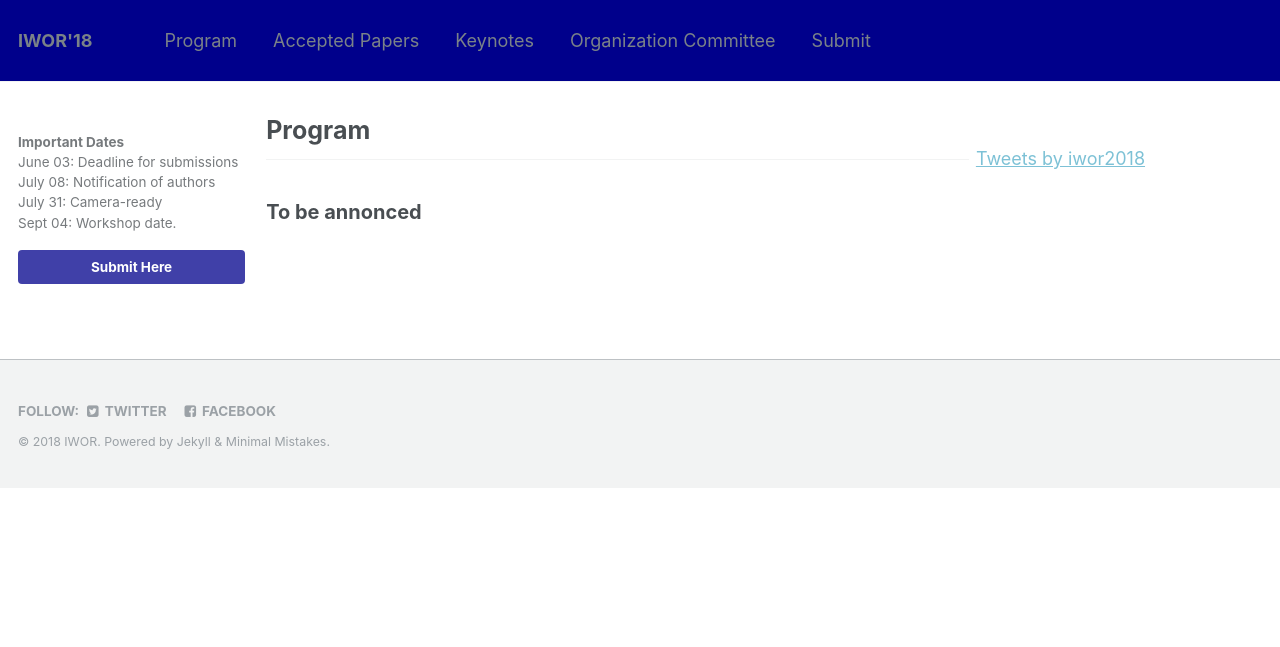
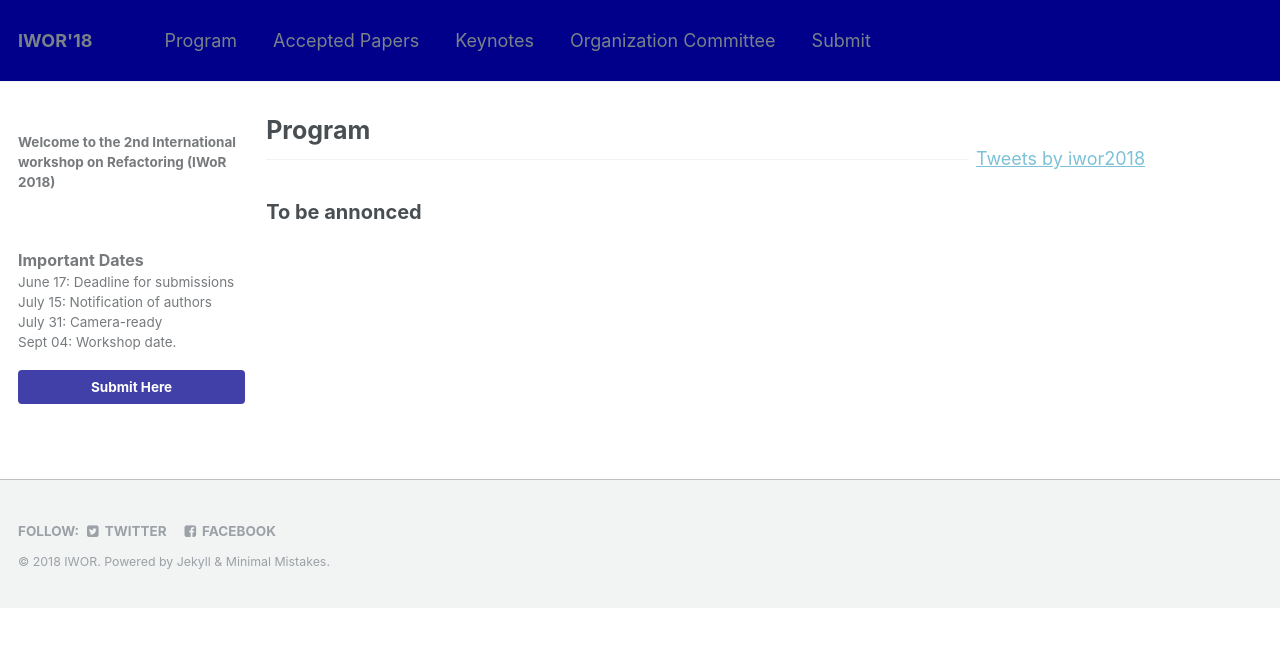
Before and after one commit to iwor/iwor2018, a Jekyll site: the page built from program/index.md, in a window 1280 px wide. Shown: the top 647 px of the page. Built offline with Jekyll 4.4.1, drawn with Linux system fonts in a browser that asks for light colours; comment, search, counter and statistics services are not loaded.

Commit message:
update sidebar

```diff
--- a/_includes/sidebar.html
+++ b/_includes/sidebar.html
@@ -1,3 +1,8 @@
+<style type="text/css">
+.sidebar p b {
+	font-size: medium;
+}
+</style>
 {% include base_path %}
 
 <link rel="stylesheet" href="../css/calendar_icon.css">
@@ -10,9 +15,11 @@
 
   <!--<p><b>Important Dates</b></p>-->
   <!--<p><b>Research Track</b><br>-->
+  <p><strong>Welcome to the 2nd International workshop on Refactoring (IWoR 2018)</strong></p>
+  <p>&nbsp;</p>
   <p><b>Important Dates</b><br>
-    	June 03: Deadline for submissions<br>
-    	July 08: Notification of authors<br>
+    	June 17: Deadline for submissions<br>
+    	July 15: Notification of authors<br>
     	July 31: Camera-ready<br>
     	Sept 04: Workshop date.<br>
   </p>
```
